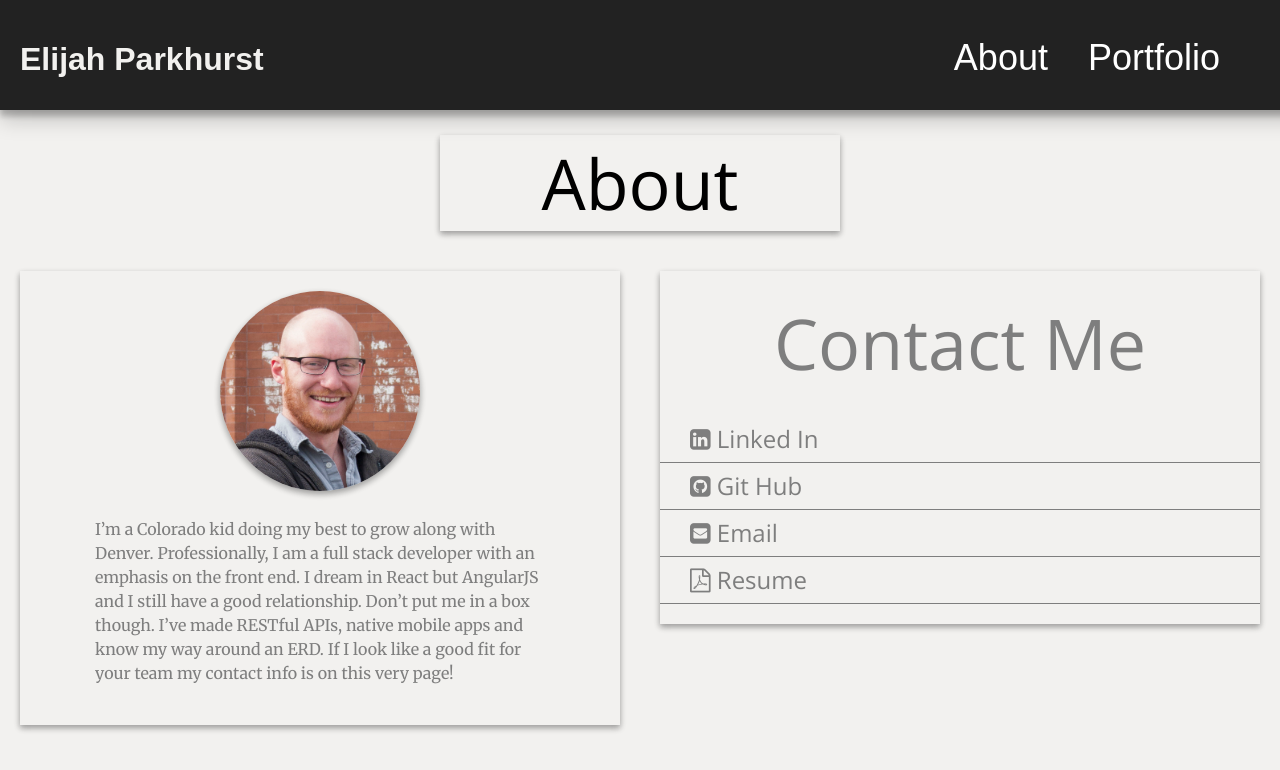
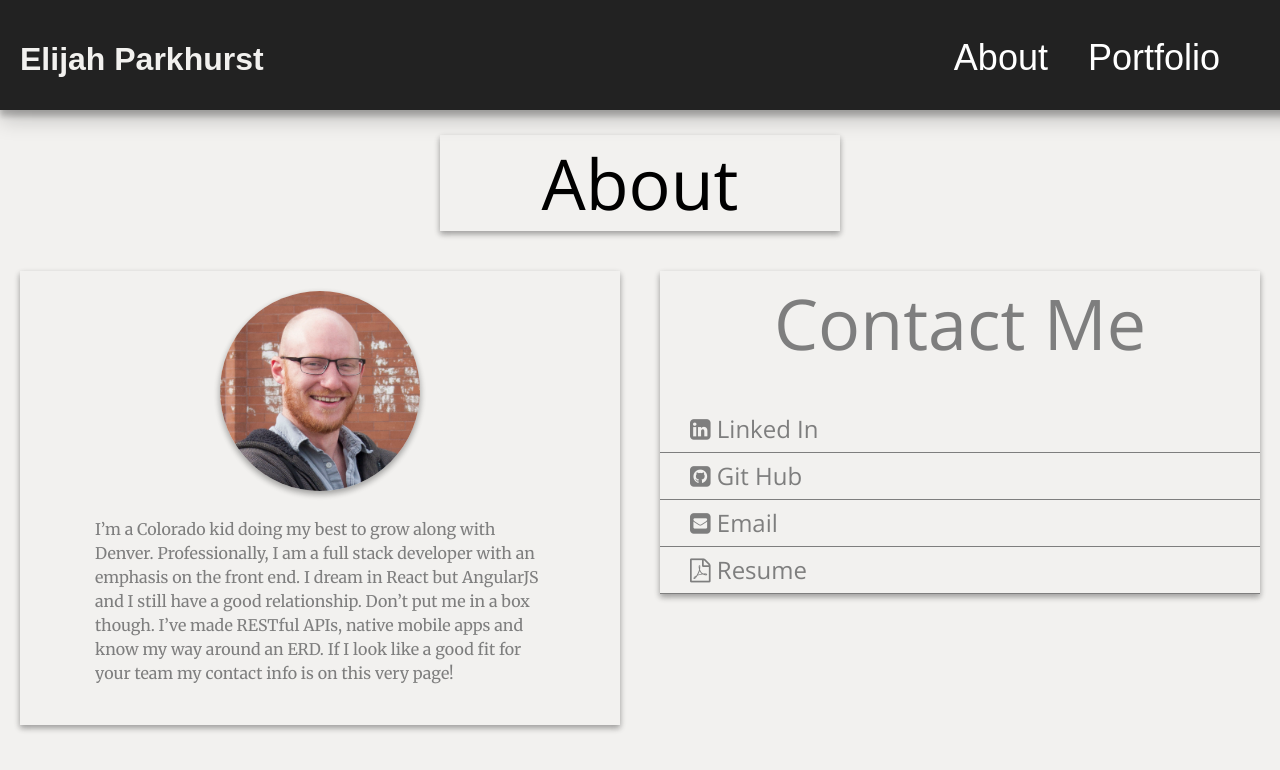
Before and after one commit to eparkhurst/ReactPortfolio, a React (Create React App) app: page /#/about in a window 1280 px wide. Shown: the top 770 px of the page. Built offline with nearby package versions, Linux system fonts and the light colour scheme.

Commit message:
changed css so that 'contact me' is centered on smaller screens and removed white space from bottom of cotact me section

```diff
--- a/src/components/About.css
+++ b/src/components/About.css
@@ -6,7 +6,7 @@
   padding-bottom: 50px;
 }
 
-.about-title{
+.about-title {
   box-shadow: 0 3px 6px rgba(0,0,0,0.16), 0 3px 6px rgba(0,0,0,0.23);
 }
 
@@ -19,7 +19,7 @@
   transition: .3s;
 }
 
-.head-shot{
+.head-shot {
   width: 200px;
   height: 200px;
   border-radius: 100%;
@@ -27,7 +27,7 @@
   box-shadow: 0 3px 6px rgba(0,0,0,0.16), 0 3px 6px rgba(0,0,0,0.23);
 }
 
-.about-panel{
+.about-panel {
   width: 90vw;
   max-width: 600px;
   margin: auto;
@@ -40,16 +40,16 @@
   transition: .3s;
 }
 
-.about-panel:hover{
+.about-panel:hover {
   box-shadow: 0 14px 28px rgba(0,0,0,0.25), 0 10px 10px rgba(0,0,0,0.22);
 }
 
-p{
+p {
   text-align: left;
   margin: 50px;
 }
 
-.connect-link{
+.connect-link {
   font-family: 'Open Sans', sans-serif;
   text-decoration: none;
   padding:5px;
@@ -61,13 +61,26 @@ p{
   border-bottom: 1px solid #7e7e7e;
 }
 
-.connect-link:visited{
+.connect-link:visited {
   color: #7e7e7e;
 }
 
-.connect-link:hover{
+.connect-link:hover {
   background-color: #aeaeae;
 }
+
+.contact-me {
+  padding-bottom: 0;
+  text-align: center;
+}
+
+.contact-me h1 {
+  display: inline;
+}
+
+ .contact-me h1 + a {
+   margin-top: 30px;
+ }
 
 @media (min-width:650px){
   .about-panel p{
@@ -75,6 +88,7 @@ p{
     margin: 20px auto;
   }
 }
+
 @media (min-width:1000px){
   .about-panel{
     display: inline-block;
@@ -82,6 +96,7 @@ p{
     margin:20px;
   }
 }
+
 @media (max-width:450px){
   .about-panel h1{
     margin: 0;
--- a/src/components/About.js
+++ b/src/components/About.js
@@ -12,7 +12,7 @@ class About extends Component{
           I’m a Colorado kid doing my best to grow along with Denver. Professionally, I am a full stack developer with an emphasis on the front end. I dream in React but AngularJS and I still have a good relationship. Don’t put me in a box though. I’ve made RESTful APIs, native mobile apps and know my way around an ERD. If I look like a good fit for your team my contact info is on this very page!
         </p>
       </div>
-      <div className="about-panel">
+      <div className="about-panel contact-me">
         <h1>Contact Me</h1>
         <a href="https://www.linkedin.com/in/eliparkhurst" target="_blank" className="connect-link"><span className="fa fa-linkedin-square"></span> Linked In</a>
         <a href="https://github.com/eparkhurst" target="_blank" className="connect-link"><span className="fa fa-github-square"></span> Git Hub</a>
```
